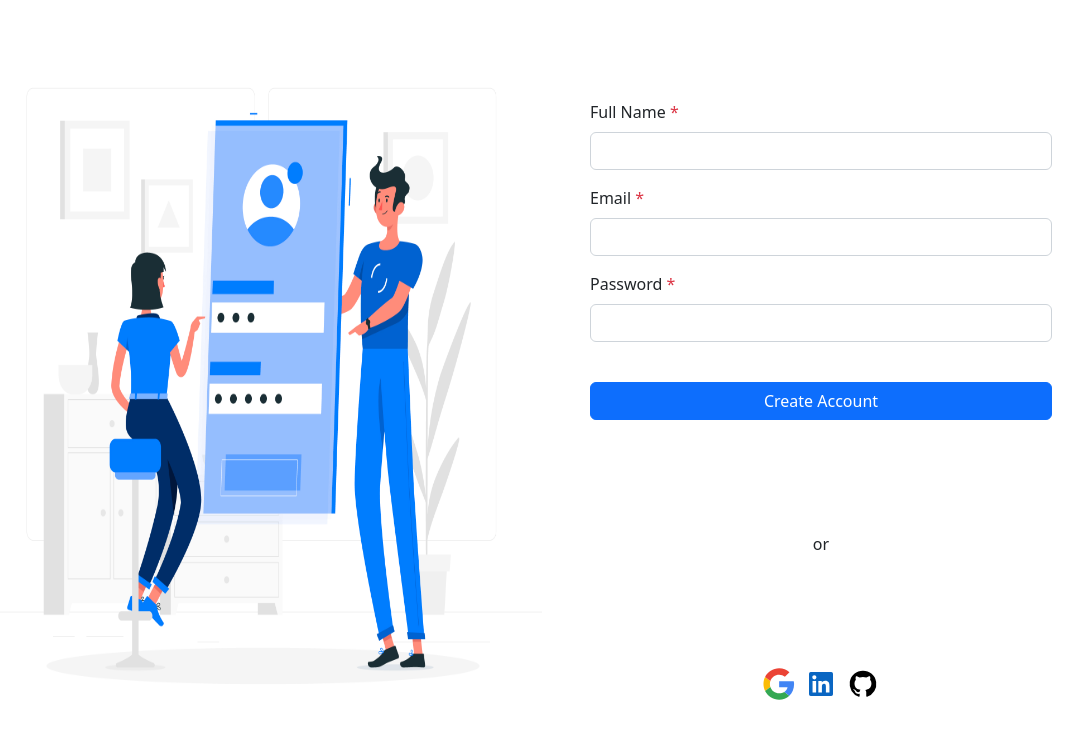
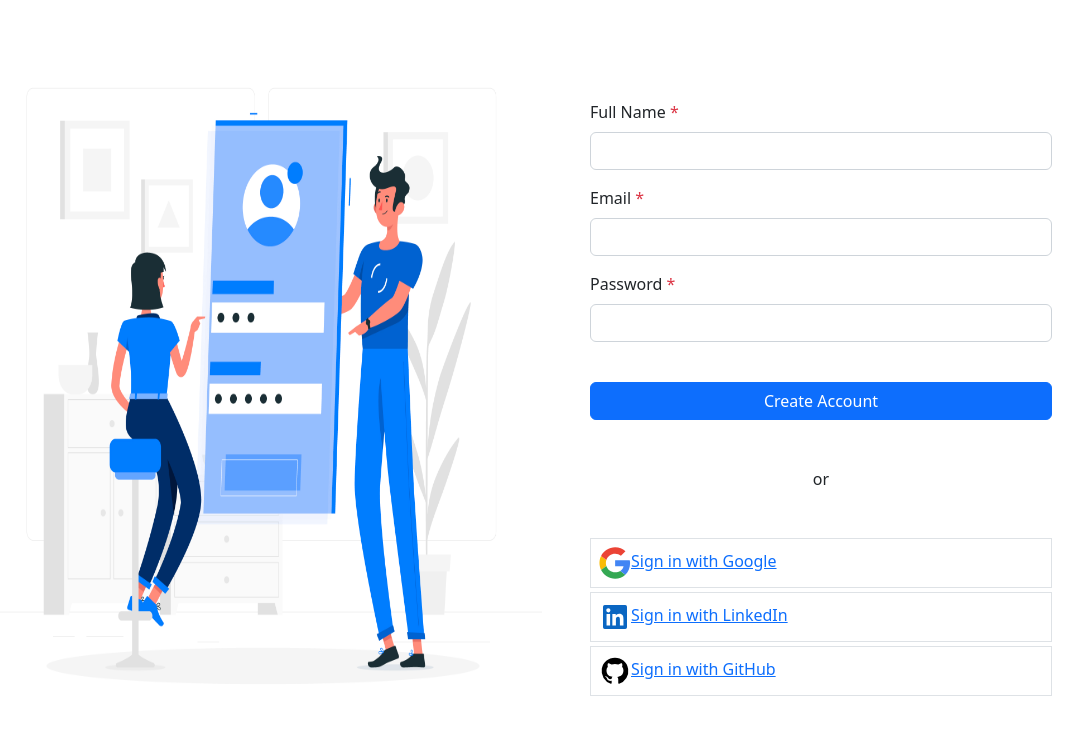
Before and after one commit to Abdurauf1/collections, a React (Create React App) app: page /signup in a window 1280 px wide. Shown: the top 738 px of the page, without its empty margins (98-1181 px from the left). Built offline with nearby package versions, Linux system fonts and the light colour scheme.

Commit message:
refactor: imported social icons as component

```diff
--- a/src/pages/SignUp.jsx
+++ b/src/pages/SignUp.jsx
@@ -3,10 +3,7 @@ import { Form, Button, Container } from "react-bootstrap";
 import { api } from "../api/api";
 import axios from "axios";
 import signUpImg from "../assets/images/signup.jpg";
-import Icon from "../components/Icon";
-import GoogleIcon from "../assets/icons/google.svg";
-import LinkedInIcon from "../assets/icons/linkedin.svg";
-import GitHubIcon from "../assets/icons/github.svg";
+import SocialsSignIn from "../components/SocialsSignIn";
 
 const initialState = {
   name: "",
@@ -75,11 +72,7 @@ const SignUp = () => {
           </Button>
         </Form>
         <span className="text-center my-4">or</span>
-        <div className="mx-auto w-25 d-flex justify-content-between">
-          <Icon icon={GoogleIcon} alt="google" />
-          <Icon icon={LinkedInIcon} alt="linkedin" />
-          <Icon icon={GitHubIcon} alt="github" />
-        </div>
+        <SocialsSignIn />
       </div>
     </Container>
   );
```
